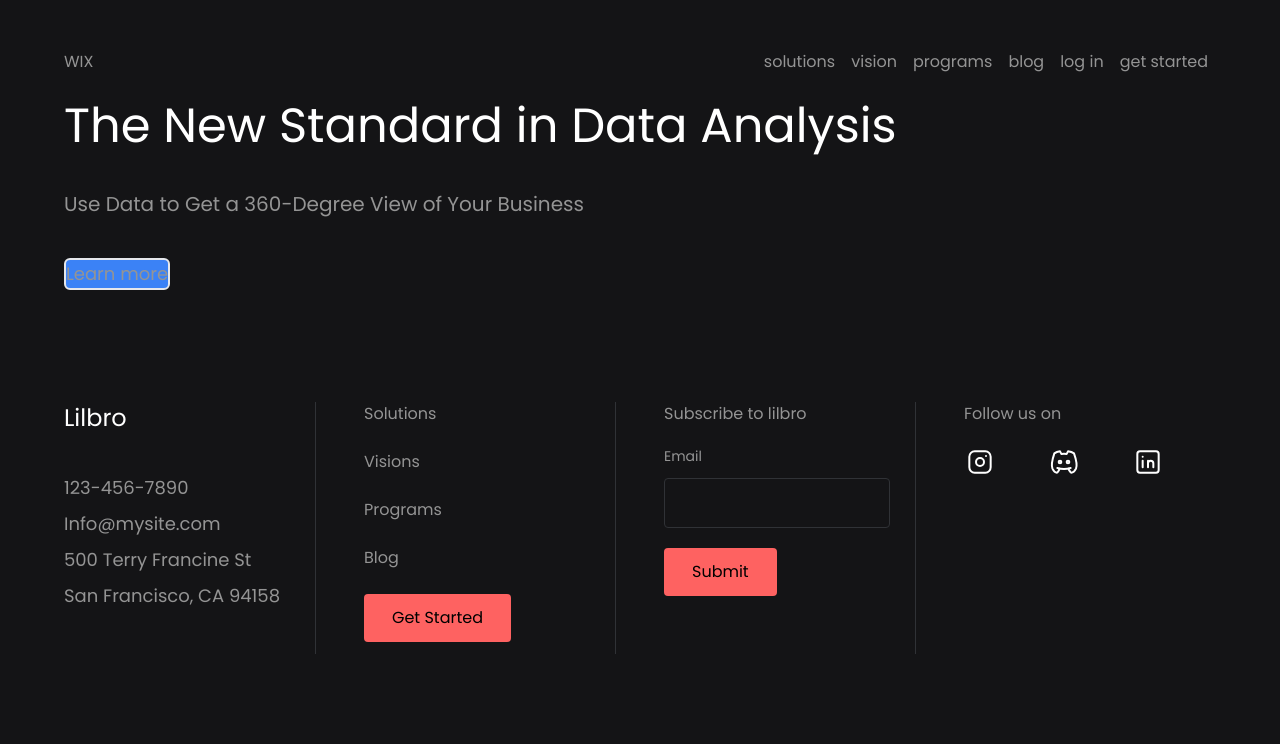
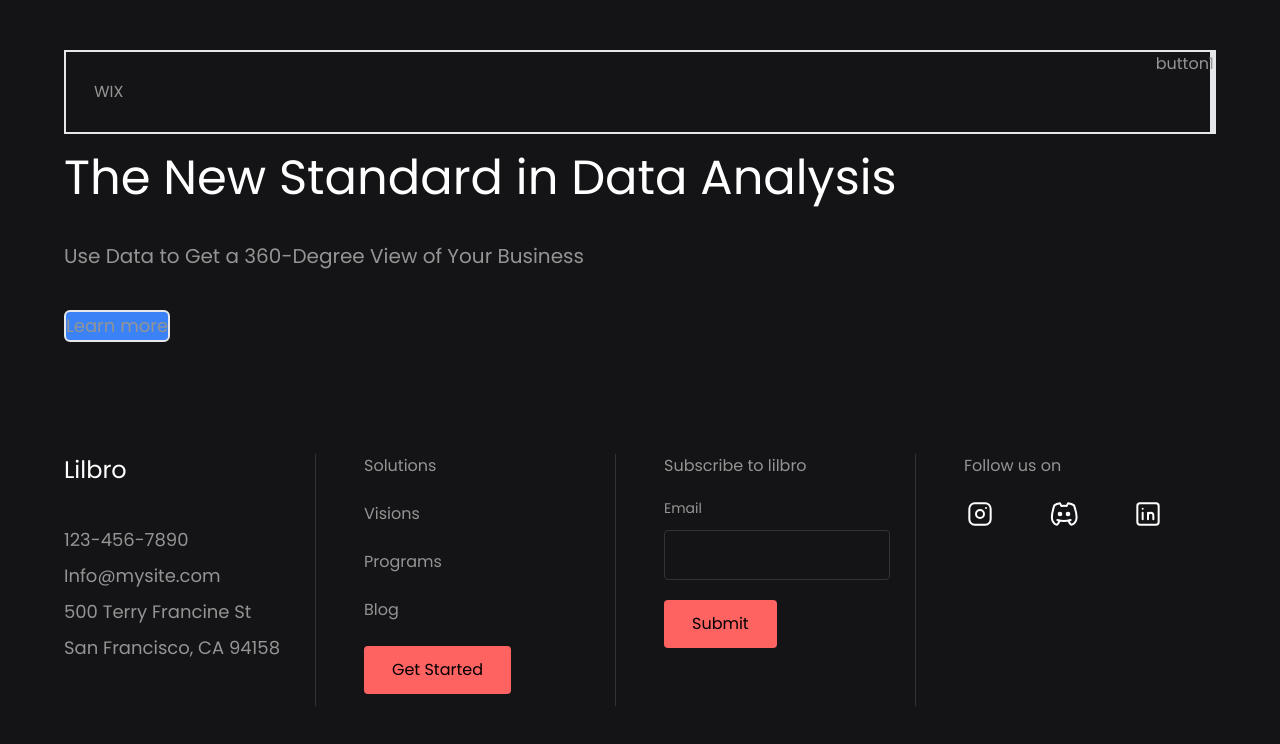
Before and after one commit to reacon/proje, a React (Vite) app: page / in a window 1280 px wide. Shown: the top 744 px of the page. Built offline with nearby package versions, Linux system fonts and the light colour scheme.

Commit message:
jatinsuteri working navbar

```diff
--- a/src/components/Navbar.jsx
+++ b/src/components/Navbar.jsx
@@ -1,32 +1,87 @@
-import { Link } from "react-router-dom";
+import { Link } from "react-router-dom"
+// eslint-disable-next-line no-unused-vars
+import { useState } from "react"
 
-const Navbar = () => {
-  return (
-    <div className="flex flex-row ">
-      <Link className="flex-auto" to="/">
-        WIX
-      </Link>
-      <div className="flex flex-row justify-between">
-        <Link className="pb-2 pl-2 pr-2">
-          <button>solutions</button>
-        </Link>
-        <Link className="pb-2 pl-2 pr-2">
-          <button>vision</button>
-        </Link>
-        <Link className="pb-2 pl-2 pr-2">
-          <button>programs</button>
-        </Link>
-        <Link className="pb-2 pl-2 pr-2">
-          <button>blog</button>
-        </Link>
-        <Link className="pb-2 pl-2 pr-2">
-          <button>log in</button>
-        </Link>
-        <Link className="pb-2 pl-2 pr-2">
-          <button>get started</button>
-        </Link>
-      </div>
-    </div>
-  );
-};
-export default Navbar;
+const Navbar=()=>{
+   const [display, setDisplay]=useState('none')
+
+   const data=[{
+    title:'Solution',
+    leadsto:'/'
+
+   },{
+    title:'Vision',
+    leadsto:'/'
+
+   },{
+    title:'Programs',
+   leadsto:'/'
+
+   },{
+    title:'Blog',
+   leadsto:'/'
+
+   },{
+    title:'Login',
+    leadsto:'/'
+
+   },{
+    title:'Get Started',
+    leadsto:'/'
+
+   }]
+
+
+
+   const handleClick=()=>{
+    if(display=='none'){
+        setDisplay('block')
+    }
+    else{
+        setDisplay('none')
+    }
+
+   }
+
+
+
+    return(
+        <div className="flex flex-row ">
+            <Link className="flex-auto border-2 p-7" to="/"> WIX</Link>
+
+            <div className="flex flex-row justify-between border-2 pd-7 relative">
+
+            <button onClick={handleClick} className="absolute right-0 top-0">button1</button>
+
+
+
+               {data.map((dat,index)=>{
+                return(
+                    <div style={{display:display}} key={index}>
+                        <Link to={dat.leadsto} className="m-7" ><button className="pt-7">{dat.title}</button></Link>
+                    </div>
+                )
+               }
+               )}
+
+
+
+
+
+
+
+
+
+
+
+
+
+
+            </div>
+        </div>
+    )
+
+}
+export default Navbar
+
+//transition ease-in-out delay-150 bg-blue-500 hover:-translate-y-1 hover:scale-110 hover:bg-indigo-500 duration-300
```
